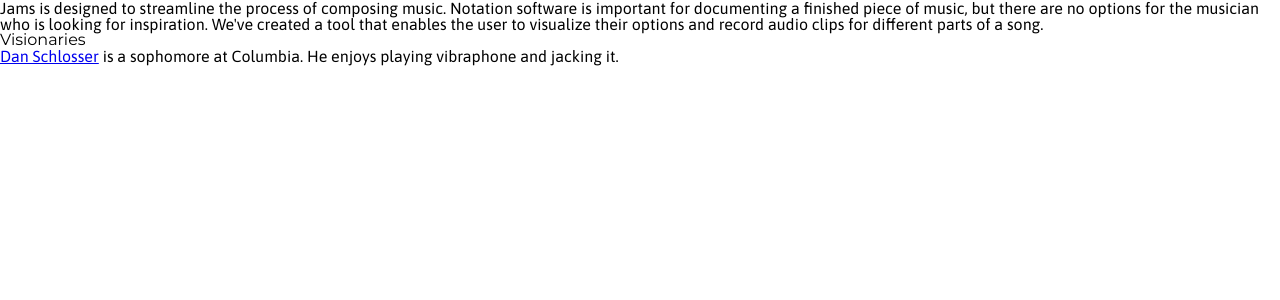
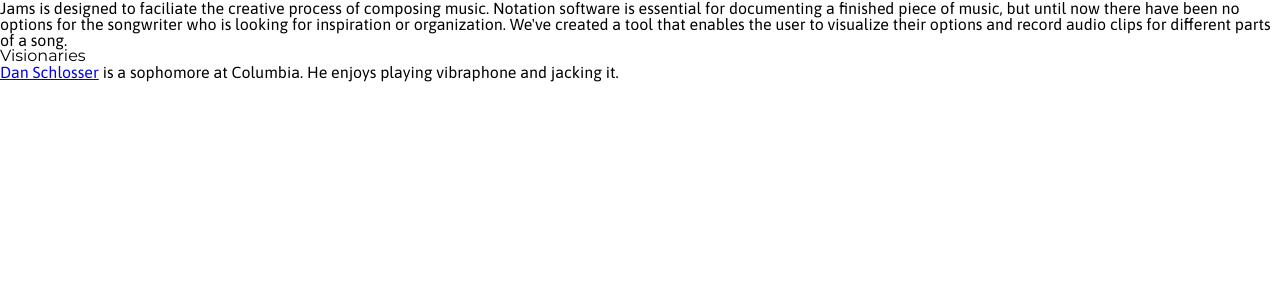
Before and after one commit to danrschlosser/jams, a Flask app: page /about in a window 1280 px wide. Shown: the part 50-350 px from the top of the page. Run offline with Flask 2, Linux system fonts and the light colour scheme; some libraries are stand-ins or nearby versions.

Commit message:
Edited about page.

```diff
--- a/templates/about.html
+++ b/templates/about.html
@@ -1,8 +1,10 @@
 {% extends "base.html" %}
 {% block body %}
-	<p>Jams is designed to streamline the process of composing music. Notation software is important for documenting a finished piece of music, but there are no options for the musician who is looking for inspiration. We've created a tool that enables the user to visualize their options and record audio clips for different parts of a song.</p>
-	<h3><i>Visionaries</i></h3>
+	<p>Jams is designed to faciliate the creative process of composing music. Notation software is essential for documenting a finished piece of music, but until now there have been no options for the songwriter who is looking for inspiration or organization. We've created a tool that enables the user to visualize their options and record audio clips for different parts of a song.
+	</p>
+	<h3><em>Visionaries</em></h3>
 	<p>
+
 		<ul>
 			<!-- Write your own bios! -->
 			<li><a href="http://www.danrs.ch">Dan Schlosser</a> is a sophomore at Columbia. He enjoys playing vibraphone and jacking it.</li>
```
